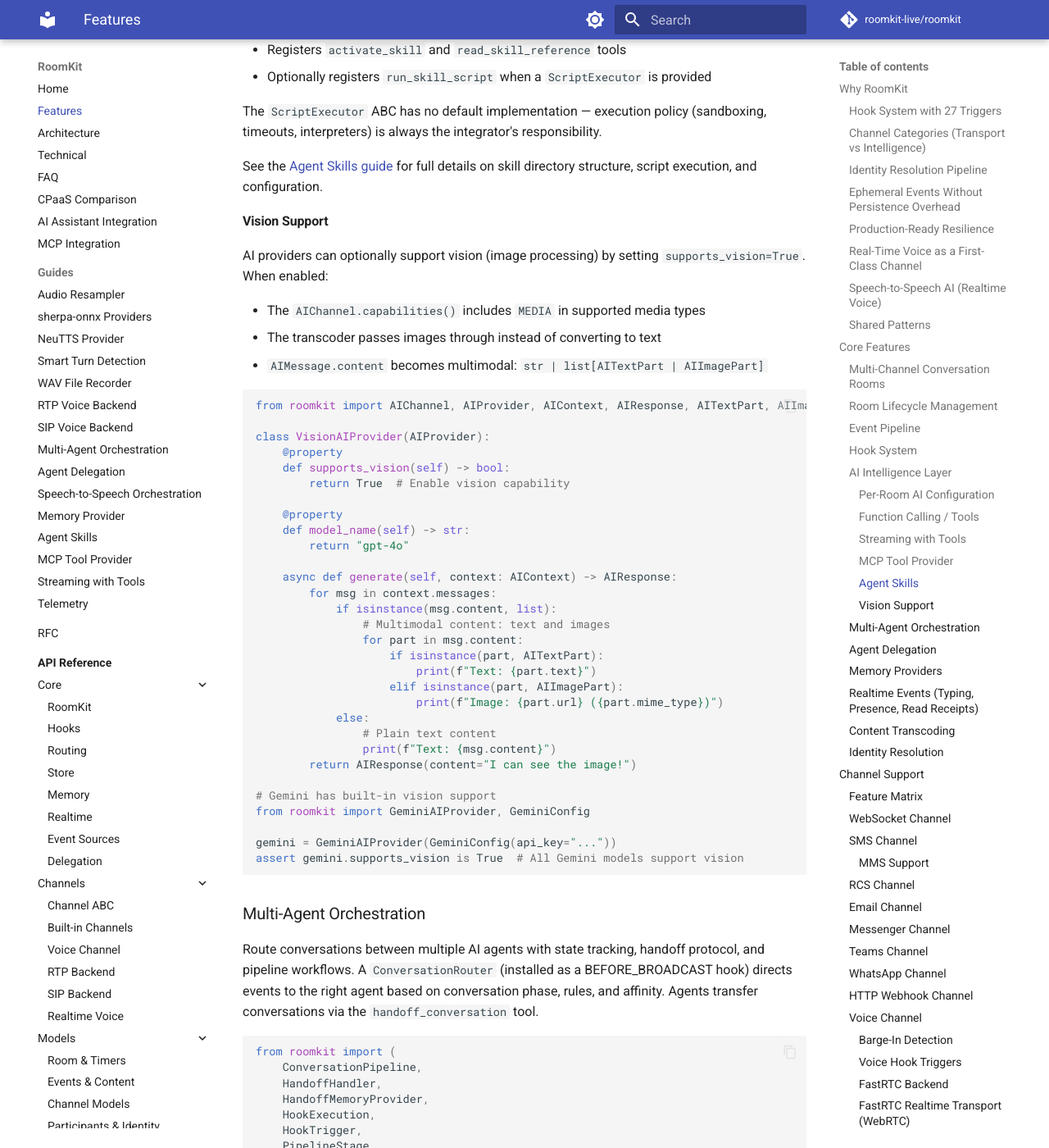
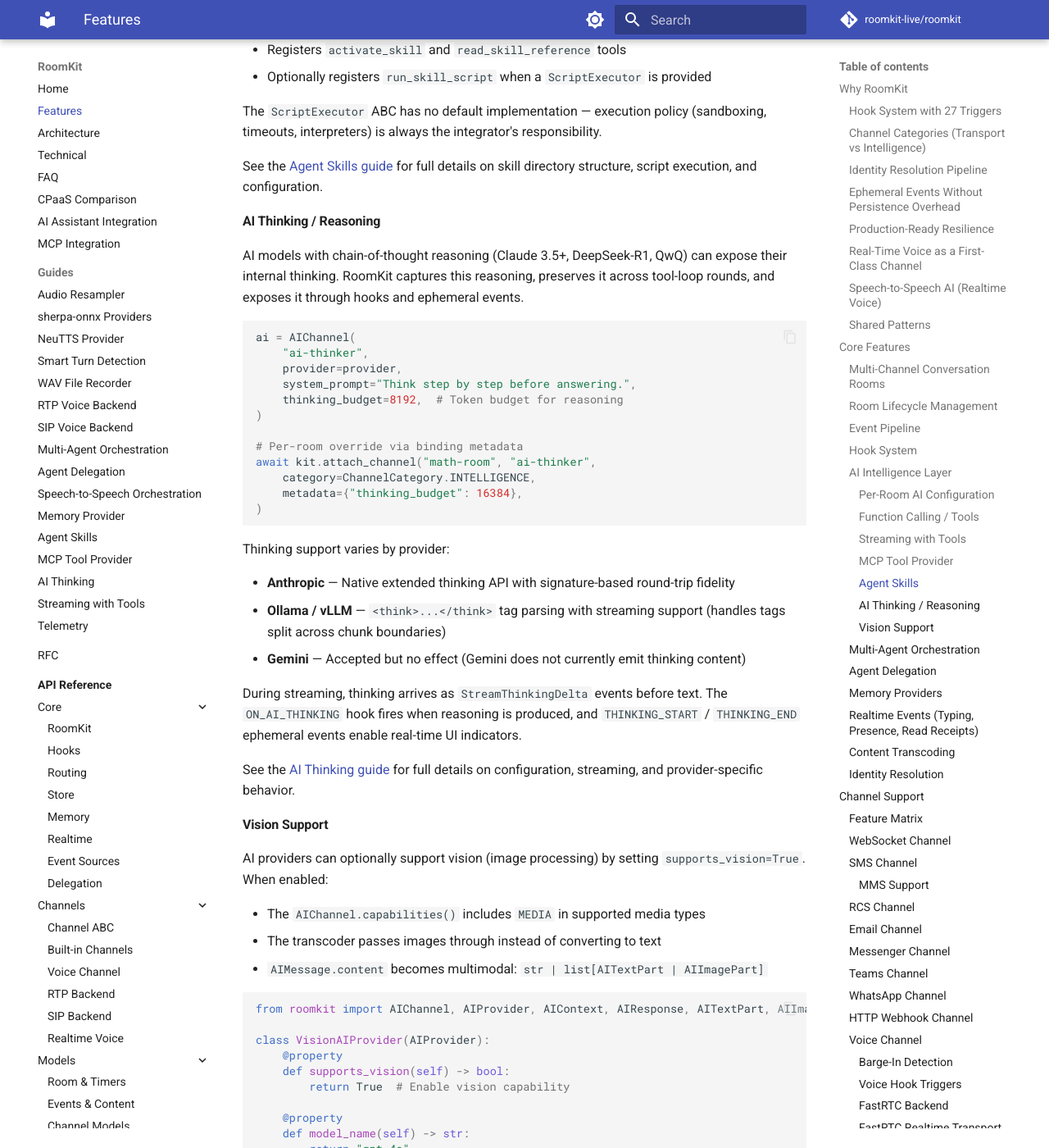
Before and after one commit to roomkit-live/roomkit-docs, an MkDocs documentation site: the page built from docs/features.md, in a window 1280 px wide and 1400 px high, scrolled down 10537 px. Shown: the whole window at 82% size. Built offline with MkDocs 1.6.1 and Material for MkDocs 9.7.7, drawn with Linux system fonts in a browser that asks for light colours; comment, search, counter and statistics services are not loaded.

Commit message:
docs: add AI thinking/reasoning guide and features section
Co-Authored-By: Claude Opus 4.6 <noreply@anthropic.com>

````diff
--- a/docs/features.md
+++ b/docs/features.md
@@ -429,6 +429,35 @@ The `ScriptExecutor` ABC has no default implementation — execution policy (san
 
 See the [Agent Skills guide](guides/agent-skills.md) for full details on skill directory structure, script execution, and configuration.
 
+#### AI Thinking / Reasoning
+
+AI models with chain-of-thought reasoning (Claude 3.5+, DeepSeek-R1, QwQ) can expose their internal thinking. RoomKit captures this reasoning, preserves it across tool-loop rounds, and exposes it through hooks and ephemeral events.
+
+```python
+ai = AIChannel(
+    "ai-thinker",
+    provider=provider,
+    system_prompt="Think step by step before answering.",
+    thinking_budget=8192,  # Token budget for reasoning
+)
+
+# Per-room override via binding metadata
+await kit.attach_channel("math-room", "ai-thinker",
+    category=ChannelCategory.INTELLIGENCE,
+    metadata={"thinking_budget": 16384},
+)
+```
+
+Thinking support varies by provider:
+
+- **Anthropic** — Native extended thinking API with signature-based round-trip fidelity
+- **Ollama / vLLM** — `<think>...</think>` tag parsing with streaming support (handles tags split across chunk boundaries)
+- **Gemini** — Accepted but no effect (Gemini does not currently emit thinking content)
+
+During streaming, thinking arrives as `StreamThinkingDelta` events before text. The `ON_AI_THINKING` hook fires when reasoning is produced, and `THINKING_START` / `THINKING_END` ephemeral events enable real-time UI indicators.
+
+See the [AI Thinking guide](guides/ai-thinking.md) for full details on configuration, streaming, and provider-specific behavior.
+
 #### Vision Support
 
 AI providers can optionally support vision (image processing) by setting `supports_vision=True`. When enabled:
--- a/mkdocs.yml
+++ b/mkdocs.yml
@@ -81,6 +81,7 @@ nav:
       - Memory Provider: guides/memory-provider.md
       - Agent Skills: guides/agent-skills.md
       - MCP Tool Provider: guides/mcp-tool-provider.md
+      - AI Thinking: guides/ai-thinking.md
       - Streaming with Tools: guides/streaming-tools.md
       - Telemetry: guides/telemetry.md
   - RFC: roomkit-rfc.md
````
Also changed, not shown: docs/guides/ai-thinking.md (added, +252 -0 lines).
